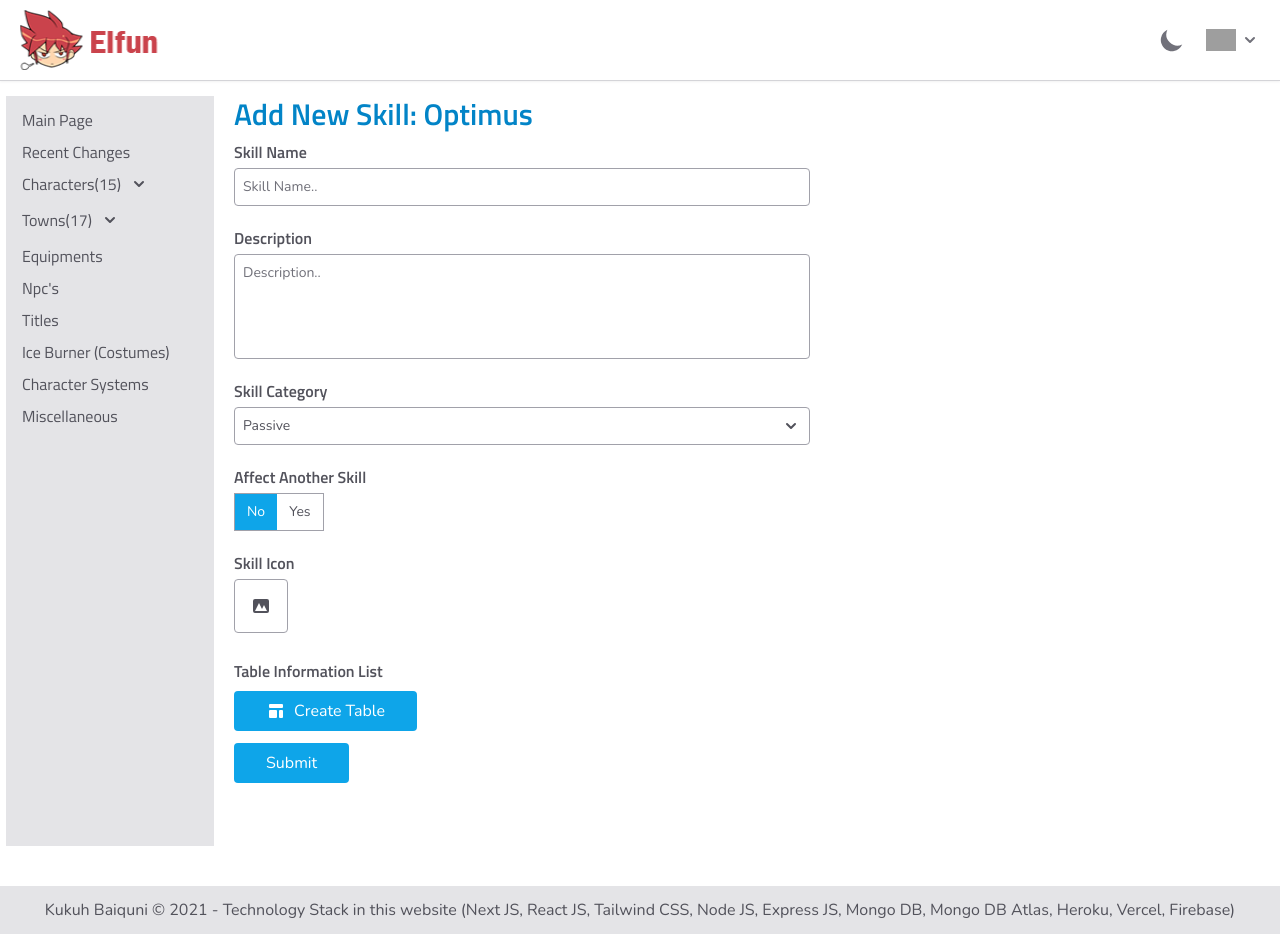
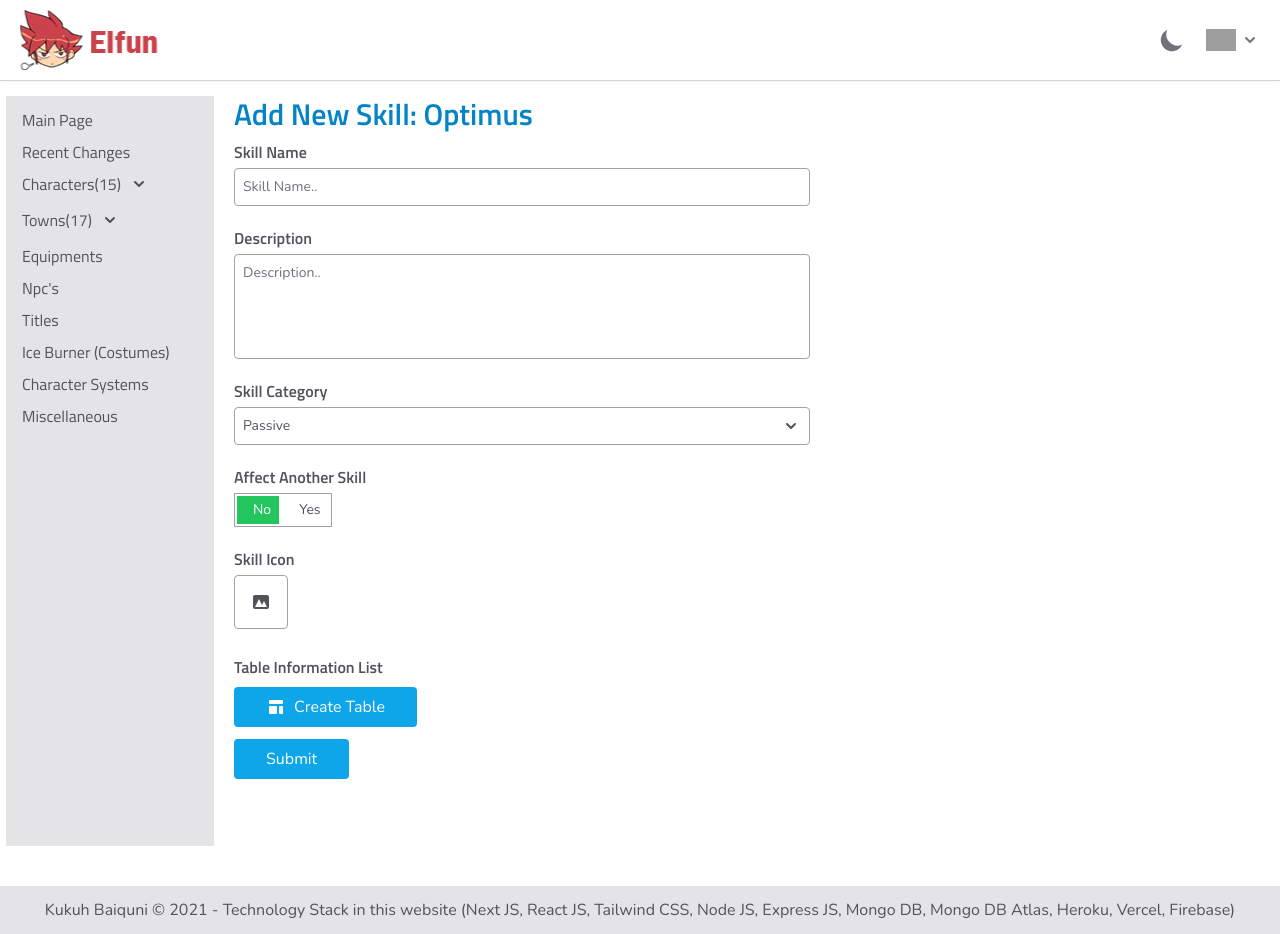
Before and after one commit to kukuhBaiquni/elfun, a Next.js app: page /contribution/skills in a window 1280 px wide. Built offline with nearby package versions, Linux system fonts and the light colour scheme; grey boxes are pictures that could not be loaded.

Commit message:
add icon to radio button

```diff
--- a/src/components/forms/input-radio/index.jsx
+++ b/src/components/forms/input-radio/index.jsx
@@ -8,14 +8,14 @@ import { FormFieldWrapper } from '../FormFieldWrapper'
 export default function InputRadio(props) {
   const {
     label, name, control, errors, options = [],
-    className, defaultValue, disabled,
+    className, defaultValue, disabled, icon = null,
   } = props
   const { field: { onChange, value } } = useController({
     name,
     control,
     defaultValue: defaultValue || options[0],
   })
-
+  console.log('icon', icon)
   const errorMessage = _(errors, `${name}.message`) ?? ''
 
   return (
@@ -34,18 +34,26 @@ export default function InputRadio(props) {
           {options.map((item) => (
             <RadioGroup.Option
               className={clsx(
-                value.value === item.value ? (disabled ? 'bg-gray-500' : 'bg-sky-500 text-white') : 'bg-transparent',
-                'relative px-3 py-2 cursor-pointer flex focus:outline-none border-input',
+                'relative p-0.5 cursor-pointer flex focus:outline-none border-input',
                 'border-l-0 border-r-0 first:border-l last:border-r',
                 disabled && 'cursor-not-allowed',
               )}
               key={item.label}
               value={item}
             >
-              <div className='text-sm'>
+              <div className={clsx(
+                'text-sm flex items-center py-1 px-2',
+                'transition-all duration-300',
+                value.value === item.value ? (disabled ? 'bg-gray-500' : 'bg-green-500') : 'bg-transparent',
+              )}
+              >
+                {icon?.[item.value]}
                 <RadioGroup.Label
                   as='p'
-                  className={clsx(value.value === item.value ? 'text-white' : 'text-general')}
+                  className={clsx(
+                    value.value === item.value ? 'text-white' : 'text-general',
+                    'ml-2',
+                  )}
                 >
                   {item.label}
                 </RadioGroup.Label>
@@ -67,4 +75,5 @@ InputRadio.propTypes = {
   className: PropTypes.string,
   defaultValue: PropTypes.object,
   disabled: PropTypes.bool,
+  icon: PropTypes.object,
 }
--- a/src/components/forms/table-composer/table-composer-attributes-form.jsx
+++ b/src/components/forms/table-composer/table-composer-attributes-form.jsx
@@ -3,9 +3,12 @@ import Button from 'components/common/button'
 import { useFieldArray } from 'react-hook-form'
 import PropTypes from 'prop-types'
 import _ from 'lodash/get'
+import Image from 'next/image'
 import {
   VALUE_SUFFIX, INPUT_TYPE, SKILL_ATTRIBUTES, YES_NO, DAMAGE_TYPE,
 } from 'constant/options'
+import physical from '../../../../public/images/physic-dealer.png'
+import magical from '../../../../public/images/magic-dealer.png'
 import InputText from '../input-text/input-text'
 import InputSelect from '../input-select/input-select'
 import { FormFieldWrapper } from '../FormFieldWrapper'
@@ -45,7 +48,7 @@ export default function TableComposerAttributeForm(props) {
       })
     }
   }
-
+  console.log(watch())
   const errorMessage = _(errors, `${name}.message`) ?? ''
 
   return (
@@ -82,6 +85,24 @@ export default function TableComposerAttributeForm(props) {
               control={control}
               defaultValue={defaultValues[index]?.damageType}
               disabled={!watch(`${name}.${index}.isDealingDamage`)}
+              icon={{
+                PHY: (
+                  <Image
+                    alt='physical'
+                    height={18}
+                    src={physical}
+                    width={18}
+                  />
+                ),
+                MAG: (
+                  <Image
+                    alt='physical'
+                    height={18}
+                    src={magical}
+                    width={18}
+                  />
+                ),
+              }}
               label='Damage Type'
               name={`${name}.${index}.damageType`}
               options={DAMAGE_TYPE}
```
